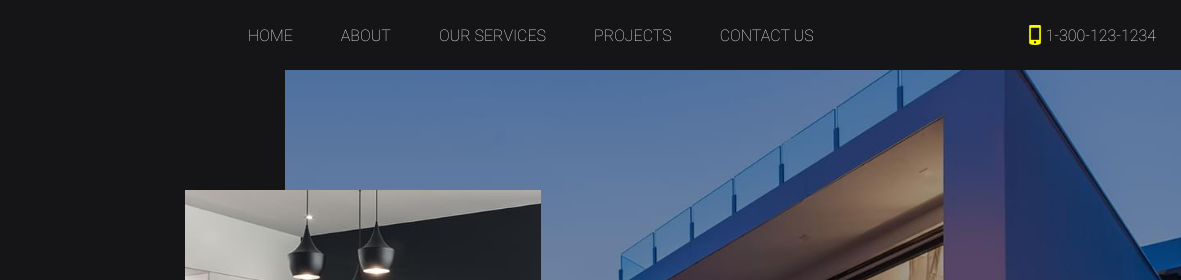
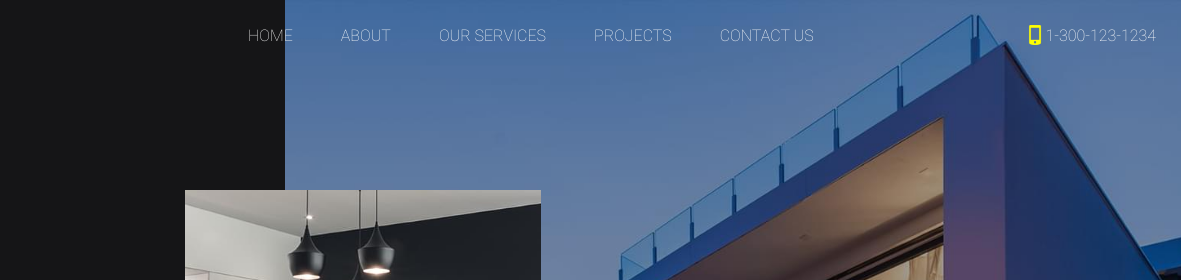
Before and after one commit to faizan-nasir/CITY-SCAPE, a plain HTML site: page index.html in a window 1280 px wide. Shown: the top 280 px of the page, 99-1280 px from the left. Drawn offline with Linux system fonts and the light colour scheme.

Commit message:
Update stylesheet.css

```diff
--- a/css/stylesheet.css
+++ b/css/stylesheet.css
@@ -74,7 +74,6 @@ li {
 /* section 1 header styles */
 #section1 {
   font-family: "robotothin", sans-serif;
-  background-color: #151517;
   font-size: 16px;
   position: fixed;
   width: 100%;
@@ -82,6 +81,7 @@ li {
   left: 50%;
   transform: translate(-50%, 0);
 }
+
 .phone-number img {
   width: 20px;
 }
@@ -198,6 +198,7 @@ li {
   padding: 10px 60px 10px 40px;
   position: relative;
 }
+
 #inner-para-btn:hover {
   background-color: #ffb142;
 }
```
